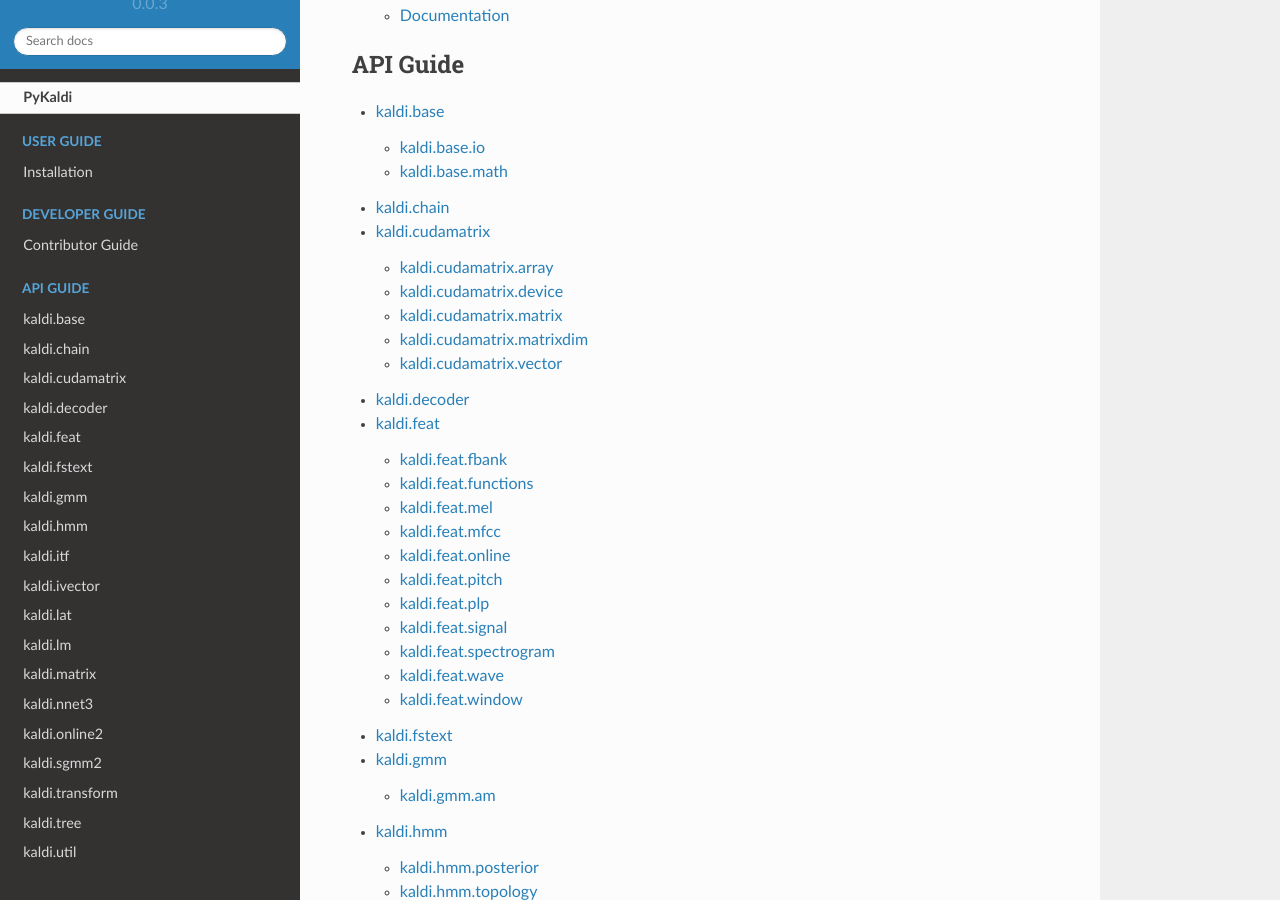
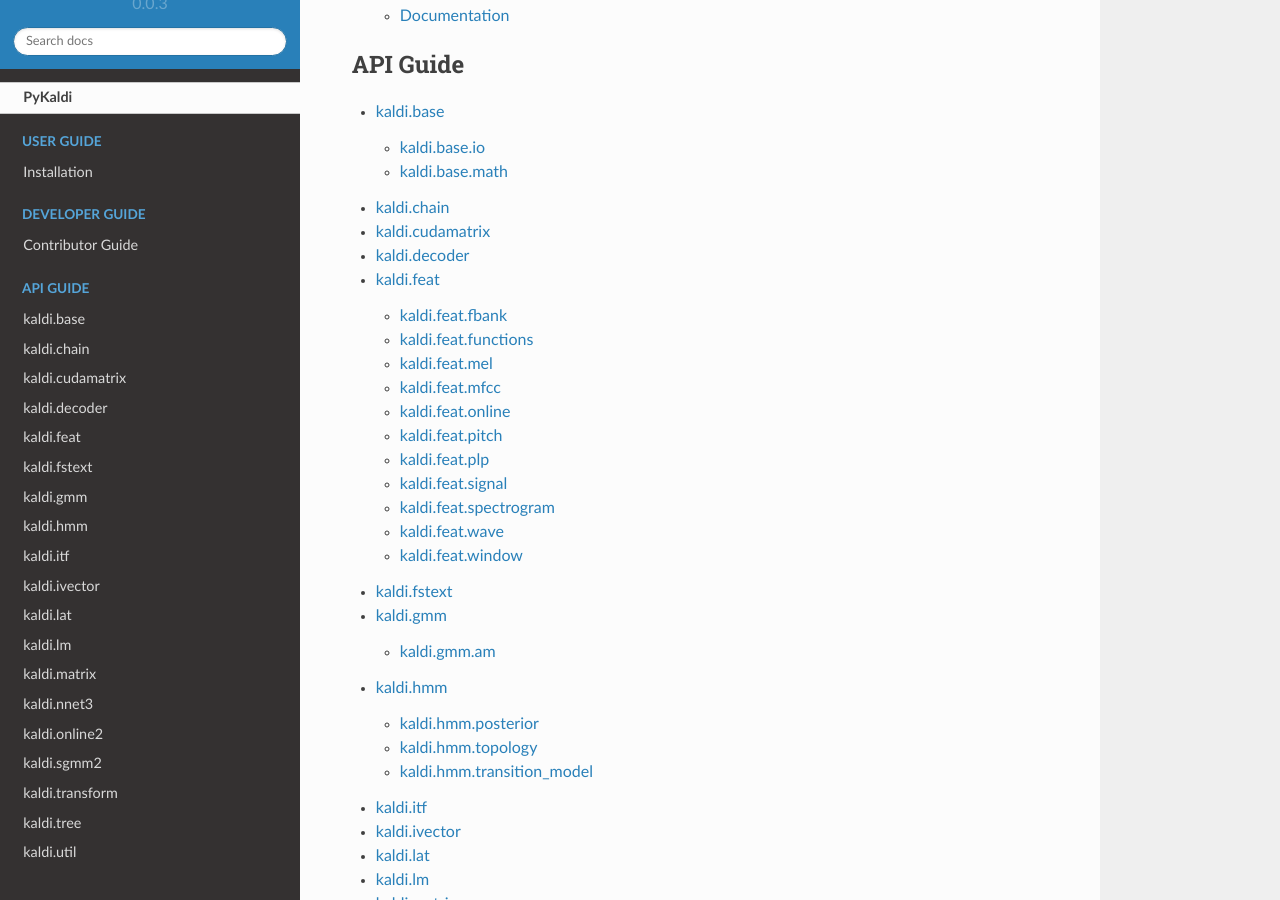
Before and after one commit to pykaldi/pykaldi, a Sphinx documentation site: the page built from docs/index.rst, in a window 1280 px wide and 900 px high, scrolled down 1488 px. Built offline with Sphinx 7.4.7 and the Read the Docs theme 2.0.0, drawn with Linux system fonts in a browser that asks for light colours.

Commit message:
Reorganize cudamatrix package.

```diff
--- a/docs/api/kaldi.cudamatrix.rst
+++ b/docs/api/kaldi.cudamatrix.rst
@@ -9,83 +9,11 @@
 
    .. autosummary::
 
+      approx_equal_cu_matrix
+      approx_equal_cu_vector
+      assert_equal_cu_matrix
+      assert_equal_cu_vector
       cuda_available
-
-
-
-
-
-
-
-
-
-
-kaldi\.cudamatrix\.array
-------------------------
-
-.. automodule:: kaldi.cudamatrix.array
-
-
-
-
-
-
-
-   .. rubric:: Classes
-
-   .. autosummary::
-
-      CuArray
-      CuFloatPtrArray
-      CuIntPairArray
-
-
-
-
-
-
-kaldi\.cudamatrix\.device
--------------------------
-
-.. automodule:: kaldi.cudamatrix.device
-
-
-
-   .. rubric:: Functions
-
-   .. autosummary::
-
-      cuda_available
-
-
-
-
-
-   .. rubric:: Classes
-
-   .. autosummary::
-
-      CuDevice
-      CuTimer
-
-
-
-
-
-
-kaldi\.cudamatrix\.matrix
--------------------------
-
-.. automodule:: kaldi.cudamatrix.matrix
-
-
-
-   .. rubric:: Functions
-
-   .. autosummary::
-
-      approx_equal_cu_matrix
-      assert_equal_cu_matrix
       same_dim_and_stride_cu_matrix
       same_dim_cu_matrix
 
@@ -97,62 +25,18 @@
 
    .. autosummary::
 
+      CuArray
+      CuBlockMatrixData
+      CuDevice
+      CuFloatPtrArray
+      CuIntPairArray
       CuMatrix
       CuMatrixBase
       CuSubMatrix
-
-
-
-
-
-
-kaldi\.cudamatrix\.matrixdim
-----------------------------
-
-.. automodule:: kaldi.cudamatrix.matrixdim
-
-
-
-
-
-
-
-   .. rubric:: Classes
-
-   .. autosummary::
-
-      CuBlockMatrixData
+      CuSubVector
+      CuTimer
+      CuVector
+      CuVectorBase
       IntPair
       MatrixDim
       MatrixElement
-
-
-
-
-
-
-kaldi\.cudamatrix\.vector
--------------------------
-
-.. automodule:: kaldi.cudamatrix.vector
-
-
-
-   .. rubric:: Functions
-
-   .. autosummary::
-
-      approx_equal_cu_vector
-      assert_equal_cu_vector
-
-
-
-
-
-   .. rubric:: Classes
-
-   .. autosummary::
-
-      CuSubVector
-      CuVector
-      CuVectorBase
```
Also changed, not shown: 9 other files.
